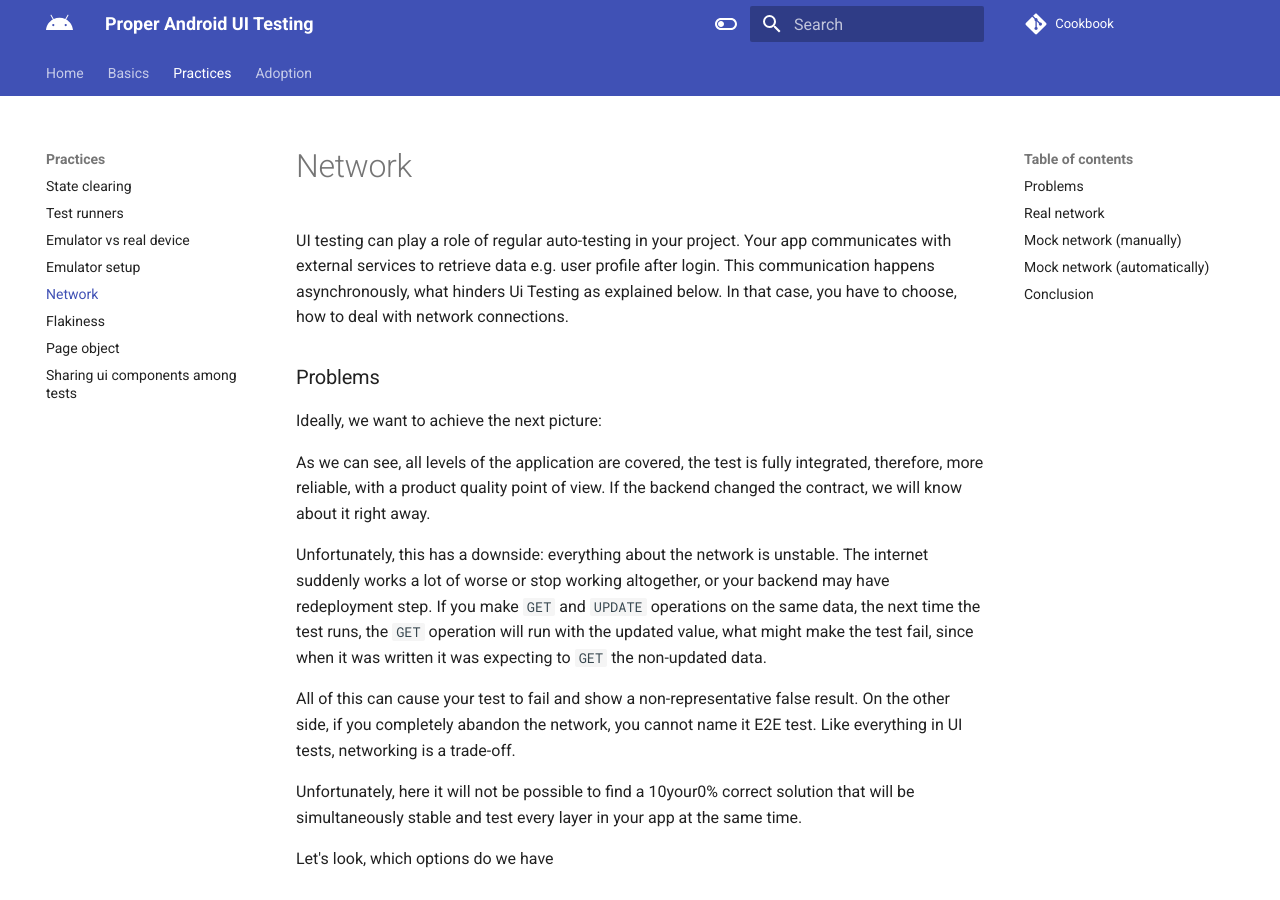
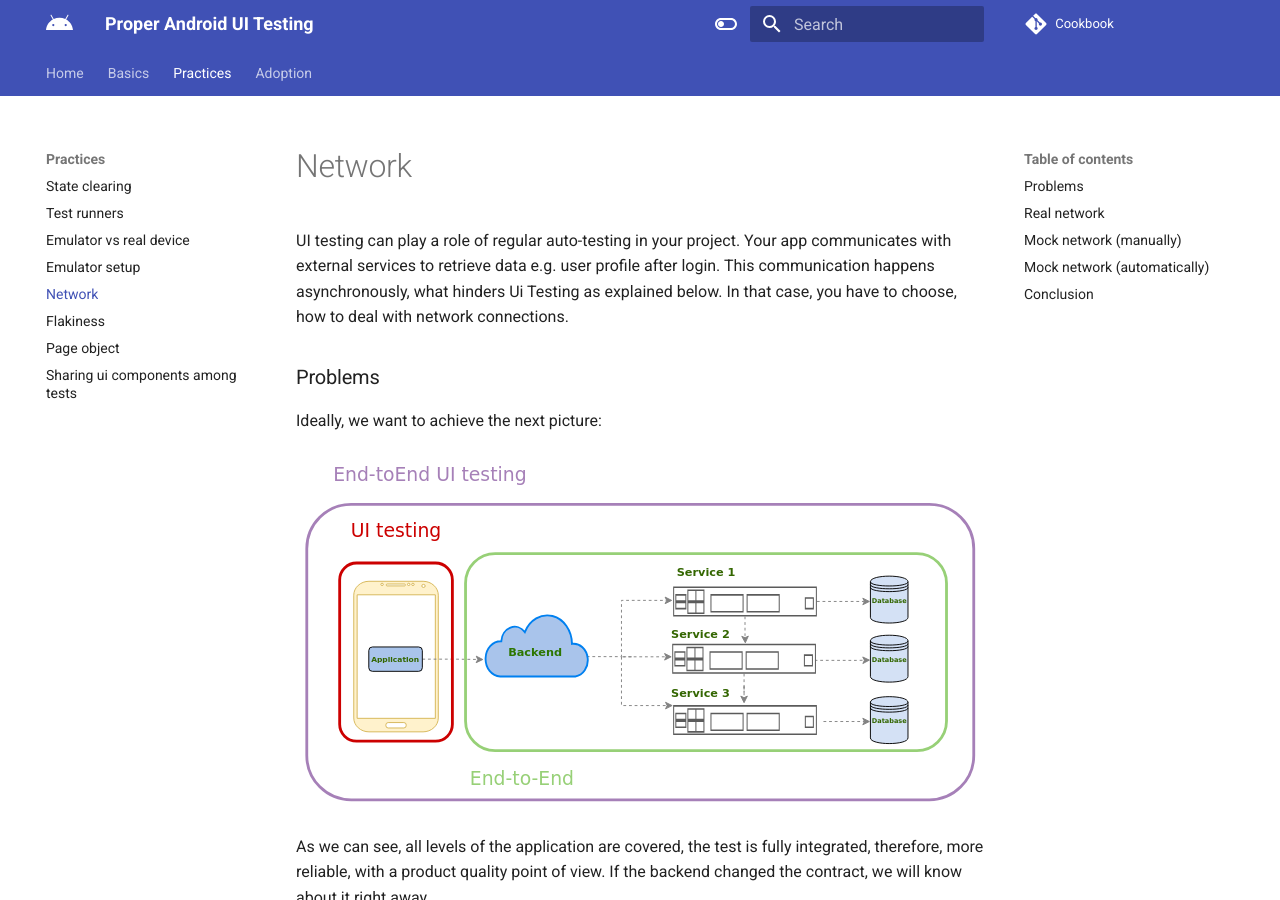
Before and after one commit to android-ui-testing/Cookbook, an MkDocs documentation site: the page built from docs/content/practices/network.md, in a window 1280 px wide and 900 px high. Built offline with MkDocs 1.6.1 and Material for MkDocs 9.7.7, drawn with Linux system fonts in a browser that asks for light colours; comment, search, counter and statistics services are not loaded.

Commit message:
goal image

```diff
--- a/docs/content/practices/network.md
+++ b/docs/content/practices/network.md
@@ -6,7 +6,7 @@ UI testing can play a role of regular auto-testing in your project. Your app com
 
 Ideally, we want to achieve the next picture:
 
-<Picture1 TBD>
+![alt text](../images/network_goal.svg "Network: Network goal")
 
 As we can see, all levels of the application are covered, the test is fully integrated, therefore, more reliable, with
 a product quality point of view. If the backend changed the contract, we will know about it right away.
```
Also changed, not shown: docs/content/images/network_goal.svg (added).
